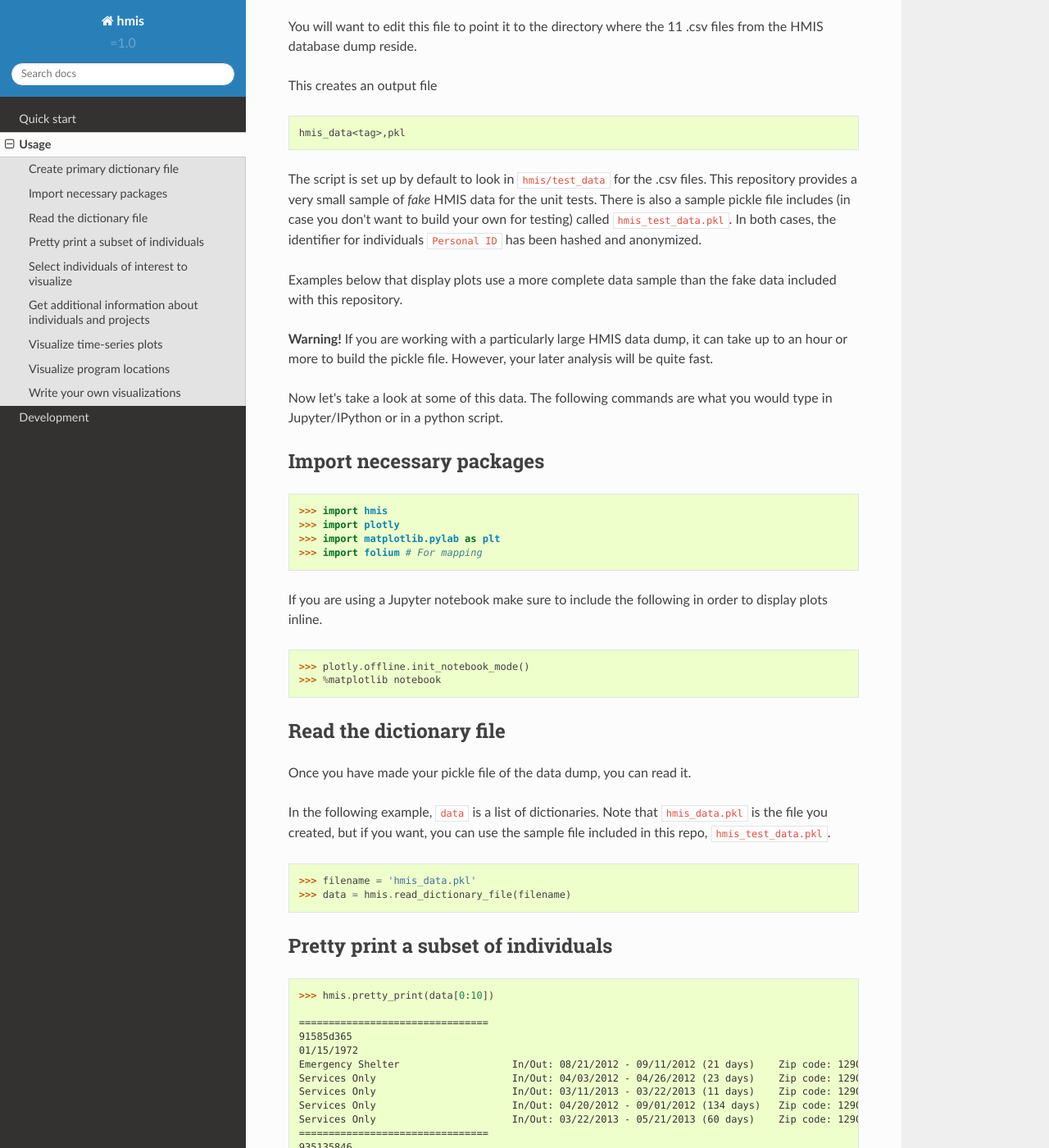
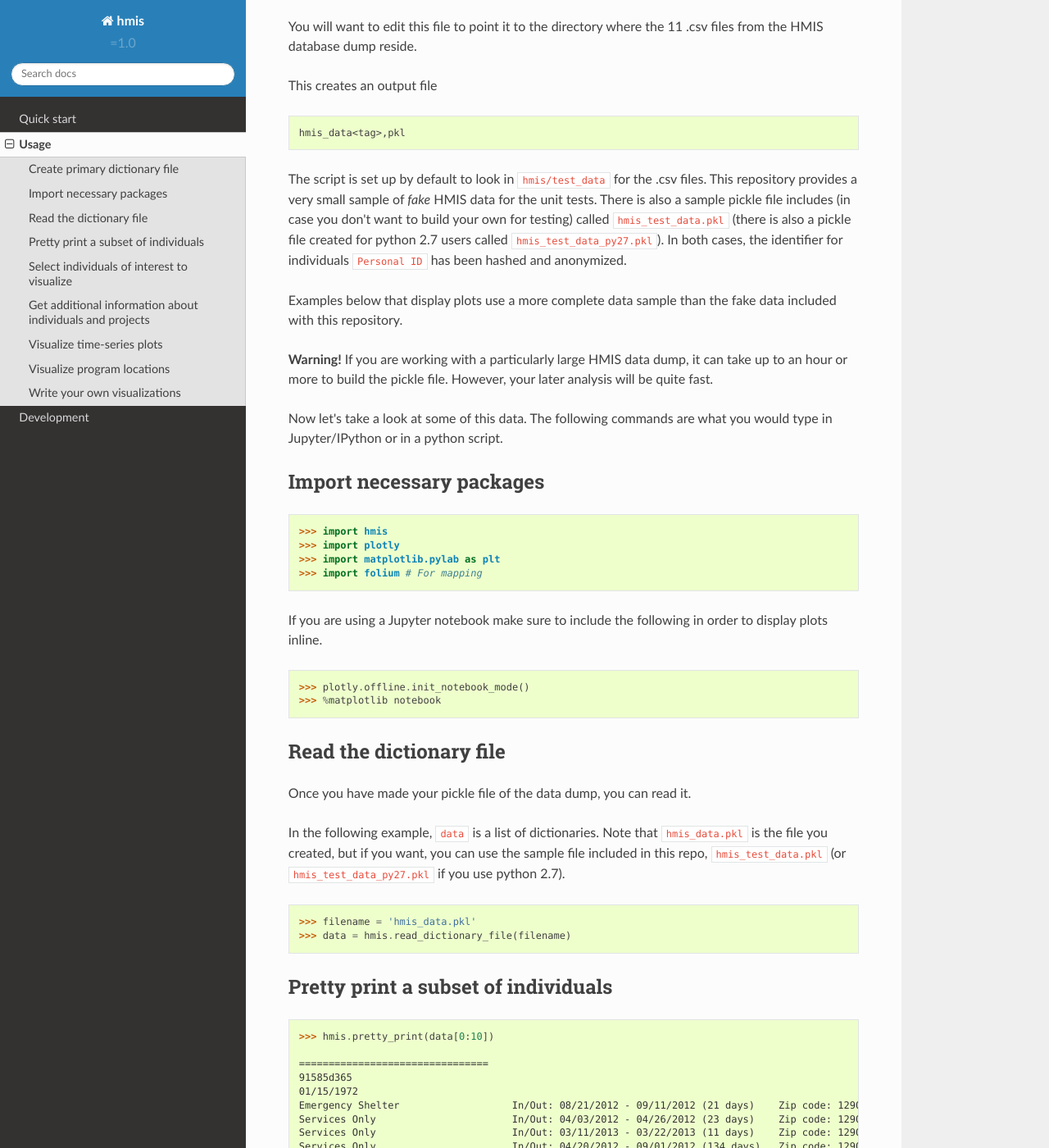
Before and after one commit to mattbellis/hmis, a Sphinx documentation site: the page built from docs/usage.rst, in a window 1280 px wide and 1400 px high, scrolled down 503 px. Shown: the whole window at 82% size. Built offline with Sphinx 7.4.7 and the Read the Docs theme 2.0.0, drawn with Linux system fonts in a browser that asks for light colours.

Commit message:
Added python 2.7 pickle file.

```diff
--- a/docs/usage.rst
+++ b/docs/usage.rst
@@ -32,7 +32,8 @@ This creates an output file
 The script is set up by default to look in ``hmis/test_data`` for the .csv files.
 This repository provides a very small sample of *fake* HMIS data for the
 unit tests. There is also a sample pickle file includes (in case you don't want to
-build your own for testing) called ``hmis_test_data.pkl``.
+build your own for testing) called ``hmis_test_data.pkl``
+(there is also a pickle file created for python 2.7 users called ``hmis_test_data_py27.pkl``).
 In both cases, the identifier for individuals ``Personal ID`` has been
 hashed and anonymized.
 
@@ -74,7 +75,8 @@ Once you have made your pickle file of the data dump, you can read it.
 
 In the following example, ``data`` is a list of dictionaries.
 Note that ``hmis_data.pkl`` is the file you created, but if you want, you
-can use the sample file included in this repo, ``hmis_test_data.pkl``.
+can use the sample file included in this repo, ``hmis_test_data.pkl``
+(or ``hmis_test_data_py27.pkl`` if you use python 2.7).
 
 .. doctest::
 
```
Also changed, not shown: README.md (+6 -0 lines), 2 other files.
